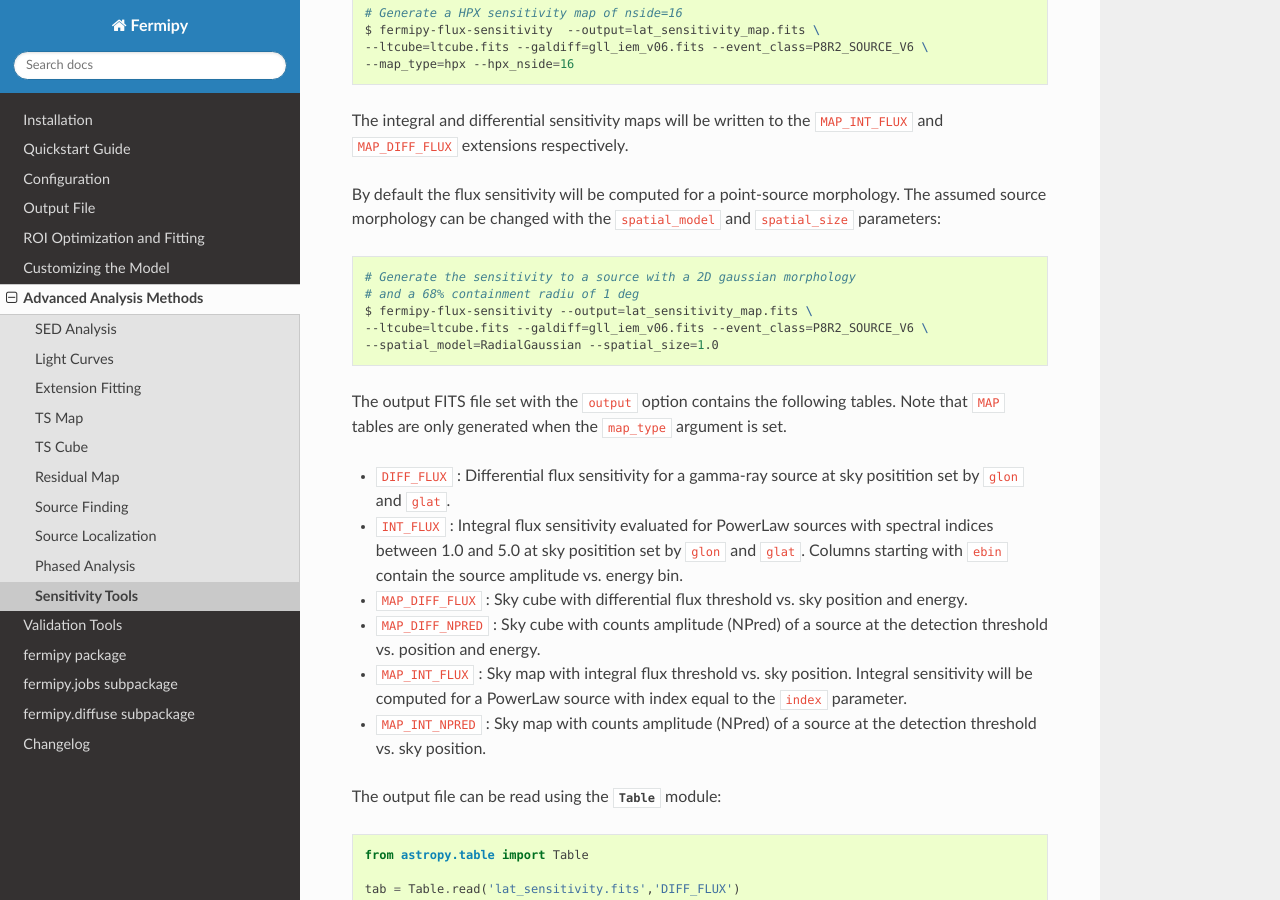
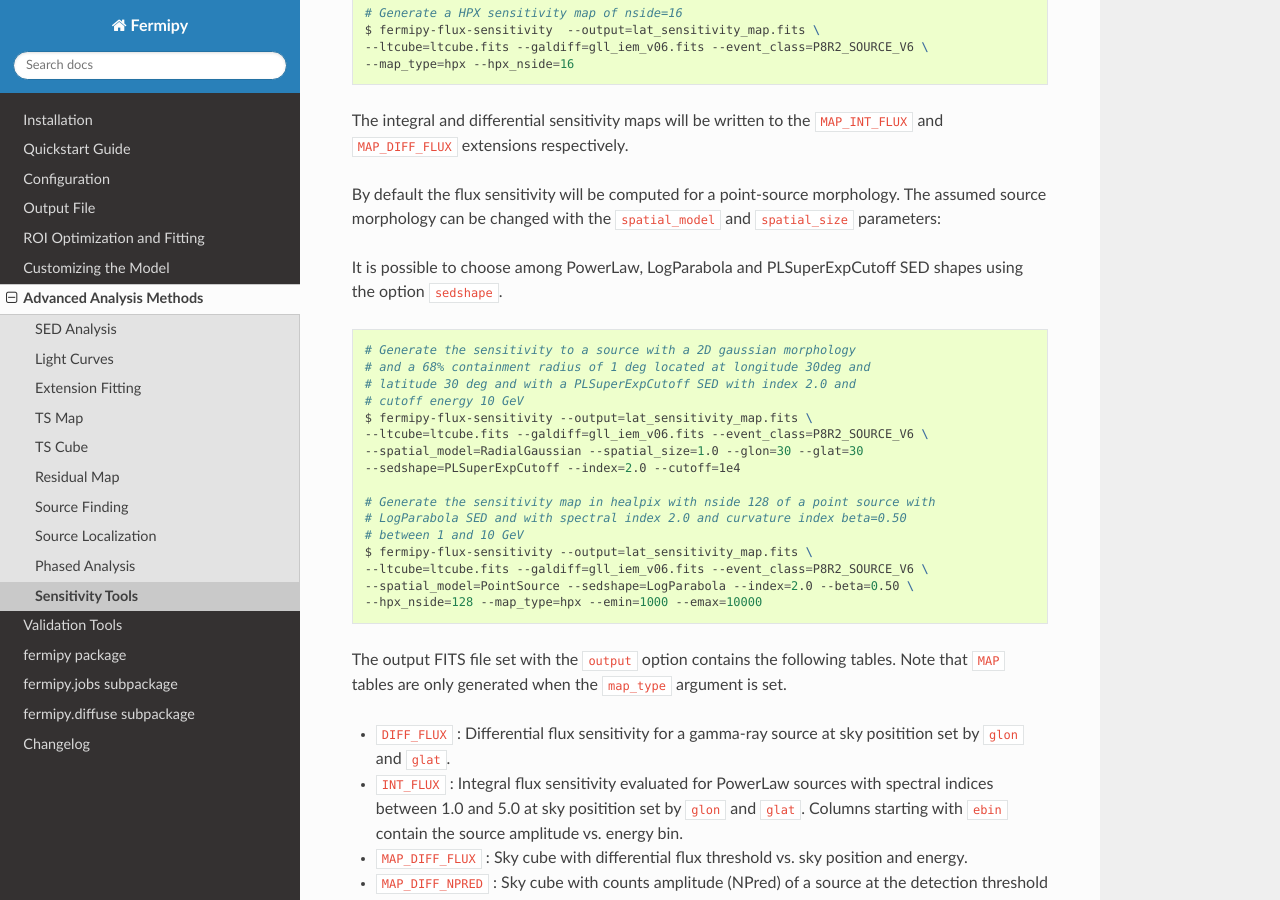
Before and after one commit to fermiPy/fermipy, a Sphinx documentation site: the page built from docs/advanced/sensitivity.rst, in a window 1280 px wide and 900 px high, scrolled down 717 px. Built offline with Sphinx 7.4.7 and the Read the Docs theme 2.0.0, drawn with Linux system fonts in a browser that asks for light colours; the version number could not be read and is left out.

Commit message:
Changes to sensitivity.rst and model.rst

```diff
--- a/docs/advanced/sensitivity.rst
+++ b/docs/advanced/sensitivity.rst
@@ -47,13 +47,27 @@
 morphology.  The assumed source morphology can be changed with the
 ``spatial_model`` and ``spatial_size`` parameters:
 
+It is possible to choose among PowerLaw, LogParabola and
+PLSuperExpCutoff SED shapes using the option ``sedshape``.
+
 .. code-block:: bash
 
    # Generate the sensitivity to a source with a 2D gaussian morphology
-   # and a 68% containment radiu of 1 deg
+   # and a 68% containment radius of 1 deg located at longitude 30deg and
+   # latitude 30 deg and with a PLSuperExpCutoff SED with index 2.0 and
+   # cutoff energy 10 GeV
    $ fermipy-flux-sensitivity --output=lat_sensitivity_map.fits \
    --ltcube=ltcube.fits --galdiff=gll_iem_v06.fits --event_class=P8R2_SOURCE_V6 \
-   --spatial_model=RadialGaussian --spatial_size=1.0
+   --spatial_model=RadialGaussian --spatial_size=1.0 --glon=30 --glat=30
+   --sedshape=PLSuperExpCutoff --index=2.0 --cutoff=1e4
+
+   # Generate the sensitivity map in healpix with nside 128 of a point source with
+   # LogParabola SED and with spectral index 2.0 and curvature index beta=0.50
+   # between 1 and 10 GeV
+   $ fermipy-flux-sensitivity --output=lat_sensitivity_map.fits \
+   --ltcube=ltcube.fits --galdiff=gll_iem_v06.fits --event_class=P8R2_SOURCE_V6 \
+   --spatial_model=PointSource --sedshape=LogParabola --index=2.0 --beta=0.50 \
+   --hpx_nside=128 --map_type=hpx --emin=1000 --emax=10000
 
 The output FITS file set with the ``output`` option contains the
 following tables.  Note that ``MAP`` tables are only generated when
--- a/docs/model.rst
+++ b/docs/model.rst
@@ -134,7 +134,7 @@
         SpatialModel: 'RadialGaussian', SpatialWidth: 1.0 }
        - { name: 'MapSource', glon : 120.0, glat : 0.0,
         SpectrumType : 'PowerLaw', Index : 2.0, Scale : 1000, Prefactor : !!float 1e-11,
-        SpatialModel: 'SpatialTemplate', Spatial_Filename : 'template.fits' }
+        SpatialModel: 'SpatialMap', Spatial_Filename : 'template.fits' }
 
 
 
```
